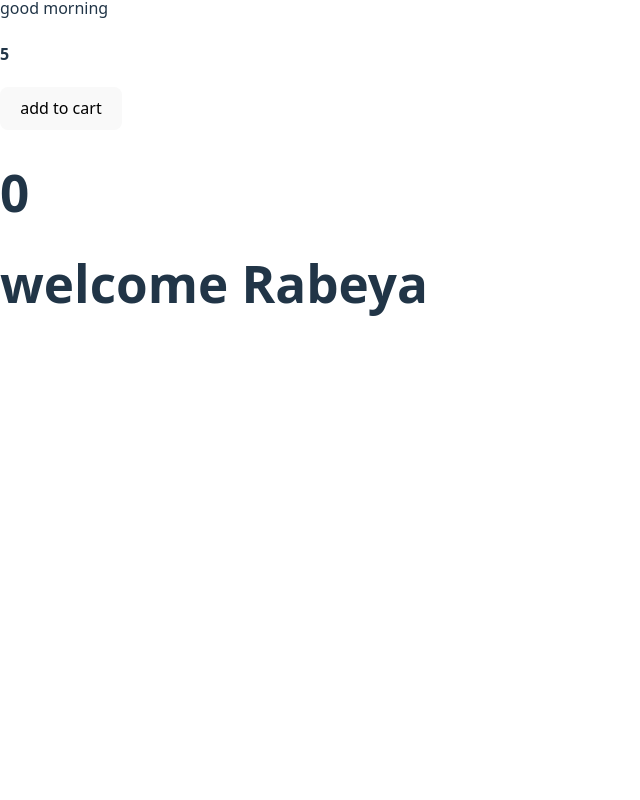
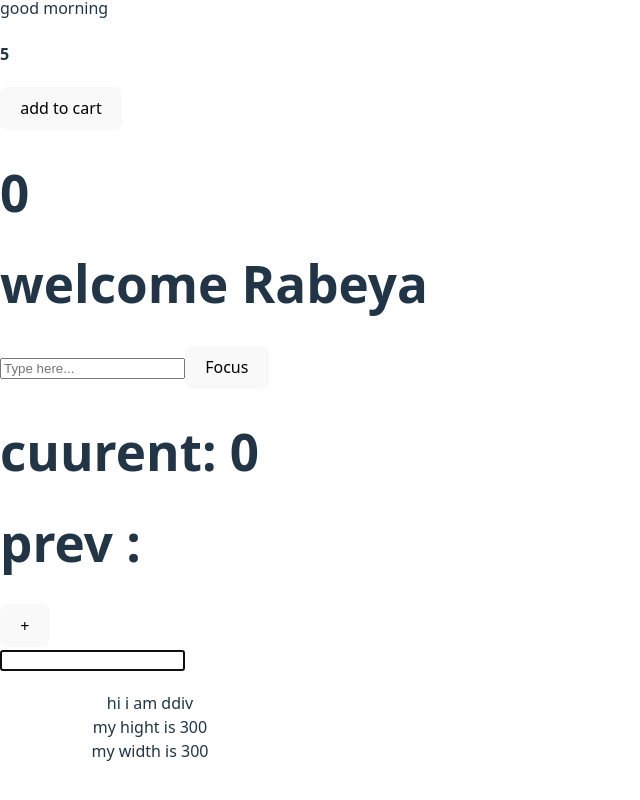
Before and after one commit to rabeyabosree/react-tutorial, a React (Vite) app in the folder react-project/: page / in a window 1280 px wide. Shown: the part 1795-2595 px from the top of the page, without its empty margins (0-640 px from the left). Before the commit the page ends 2141 px from the top, so only its background shows below. Built offline with nearby package versions, Linux system fonts and the light colour scheme; no server answers.

Commit message:
Explored useRef for non-re-rendered value persistence

```diff
--- a/react-project/src/App.jsx
+++ b/react-project/src/App.jsx
@@ -13,6 +13,8 @@ import Todo from './functionComponent/pureFunction/Todo';
 import Logger from './functionComponent/impureFunction/Logger';
 import Product from './liftedstate/parentcomponent/Product';
 import Parent from './propsDriling/parent/Parent';
+import FocusInput from './hooks/useRef/FocusInput';
+import AutoFocusInput from './hooks/useRef/AutoFocusInput';
 class App extends Component {
   constructor() {
     super()
@@ -65,6 +67,9 @@ class App extends Component {
         {/* props driling */}
         <Parent />
 
+        {/**useRef */}
+        <FocusInput />
+        <AutoFocusInput />
 
 
       </>
--- /dev/null
+++ b/react-project/src/hooks/useRef/AutoFocusInput.jsx
@@ -0,0 +1,34 @@
+import React, { useEffect, useRef, useState } from 'react'
+
+function AutoFocusInput() {
+
+    const [size, setSize] = useState({ width: 0, hight: 0 })
+    const autoFocusRef = useRef()
+    const boxRef = useRef()
+
+    useEffect(() => {
+        autoFocusRef.current.focus()
+        autoFocusRef.current.scrollIntoView({ behavior: 'smooth' })
+        const hight = boxRef.current.offsetHeight;
+        const width = boxRef.current.offsetWidth;
+        console.log("width", width)
+        console.log("hight", hight)
+        setSize({ width, hight })
+
+    }, [])
+
+
+    return (
+        <div>
+            <input type="text" ref={autoFocusRef} />
+
+            <div ref={boxRef} style={{ width: '300px', marginTop: '20px', height: '300px', background: 'gray-50', marginBottom: '10px', textAlign: 'center' }}>
+                hi i am ddiv <br />
+                my hight is {size.hight} <br />
+                my width is {size.width}
+            </div>
+        </div>
+    )
+}
+
+export default AutoFocusInput
--- /dev/null
+++ b/react-project/src/hooks/useRef/FocusInput.jsx
@@ -0,0 +1,35 @@
+import React, { useEffect, useRef, useState } from 'react'
+
+function FocusInput() {
+    const [count, setCount] = useState(0)
+    const inputRef = useRef()
+
+    // DOM eleemnt access with useRef
+    const handleFocus = () => {
+        inputRef.current.focus()
+    }
+
+    // mutable value store with useRef
+    const prevCount = useRef()
+
+    useEffect(()=> {
+        prevCount.current = count
+    }, count)
+
+
+  return (
+    <div>
+        <input type="text" placeholder='Type here...' ref={inputRef} />
+        <button onClick={handleFocus}>Focus</button>
+
+        <h1> cuurent: {count}</h1>
+        <h1>prev : {prevCount.current}</h1>
+
+        <button onClick={()=> setCount(count + 1)}>+</button>
+
+
+    </div>
+  )
+}
+
+export default FocusInput
```
